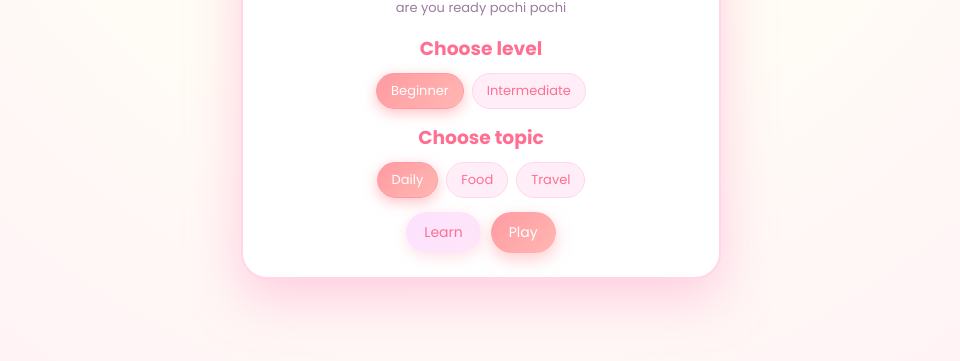
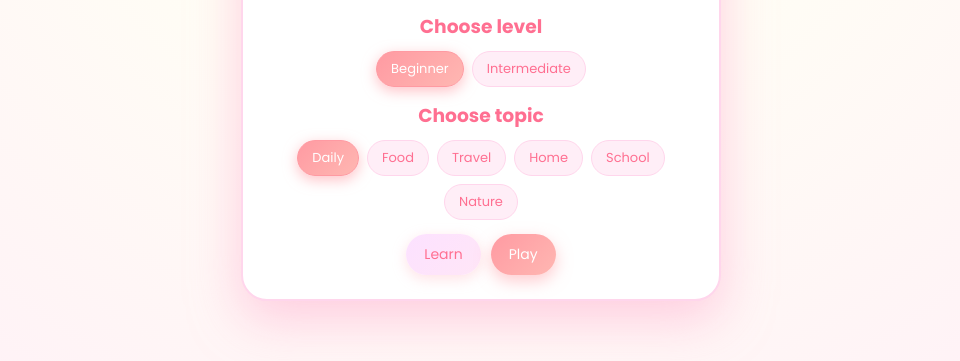
Before and after one commit to manimoeinpourofficial-hub/Pochi-pochi, a plain HTML site: page index.html in a window 1280 px wide. Shown: the part 317-678 px from the top of the page, without its empty margins (159-1119 px from the left). Drawn offline with Linux system fonts and the light colour scheme; files whose address does not match are found by name.

Commit message:
Update index.html

```diff
--- a/index.html
+++ b/index.html
@@ -490,6 +490,10 @@
         <div class="chip selected" data-topic="daily">Daily</div>
         <div class="chip" data-topic="food">Food</div>
         <div class="chip" data-topic="travel">Travel</div>
+       <div class="chip" data-topic="home">Home</div>
+        <div class="chip" data-topic="school">School</div>
+        <div class="chip" data-topic="nature">Nature</div>
+
       </div>
 
       <div class="actions-row">
@@ -564,6 +568,8 @@
       </div>
     </div>
   </div>
+
+
 
   <!-- WORDS DATA -->
   <script>
```
